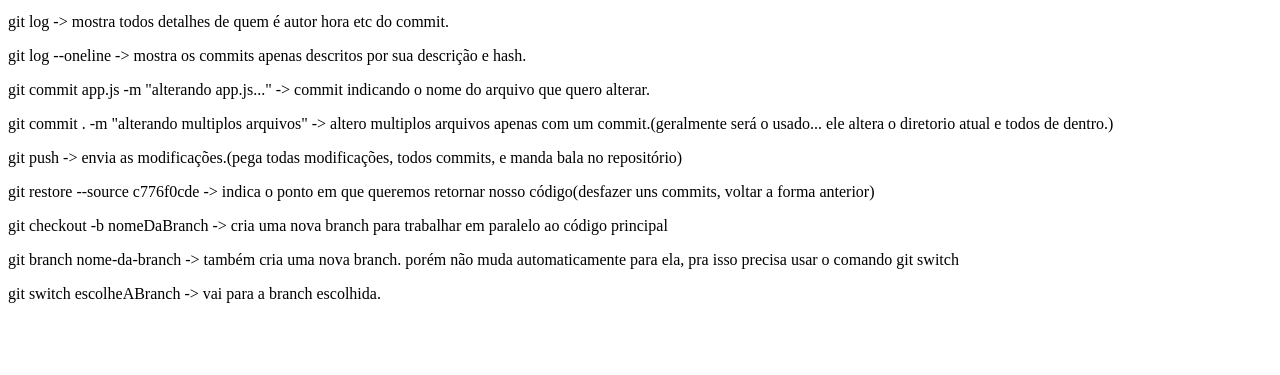
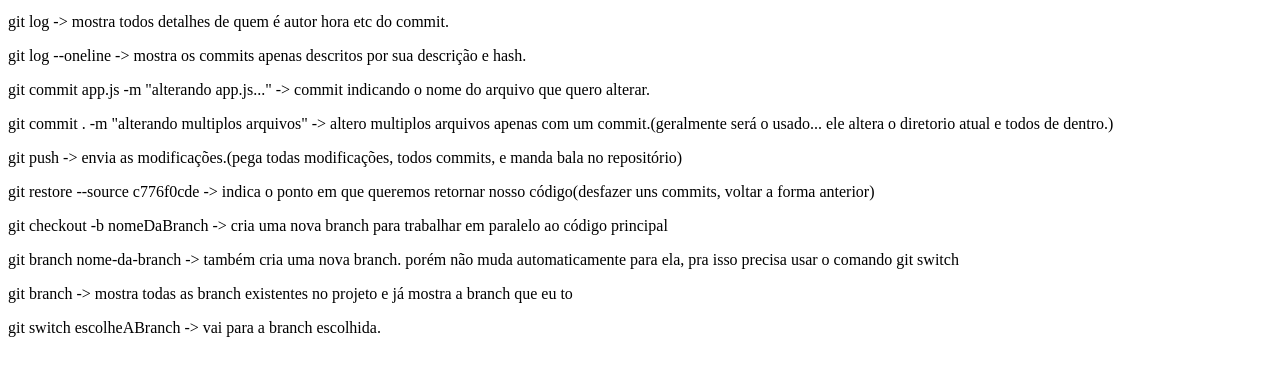
Before and after one commit to Edmilson95/sistema-de-cadastro, a plain HTML site: page index.html in a window 1280 px wide. Shown: the part 101-476 px from the top of the page. Drawn offline with Linux system fonts and the light colour scheme.

Commit message:
mais comandos git

```diff
--- a/index.html
+++ b/index.html
@@ -32,6 +32,11 @@
         precisa usar o comando git switch
     </p>
 
+    <!--Para mandar da branch DESENVOLVIMENTO para branch MAIN(principal)
+    é o famoso MERGE... Ou seja, pegar todos os codigo do desenvolvimento e mande para o principal-->
+
+    <p>git branch -> mostra todas as branch existentes no projeto e já mostra a branch que eu to</p>
+
     <p>git switch escolheABranch -> vai para a branch escolhida.</p>
     <script src="app.js"></script>
 </body>
```
